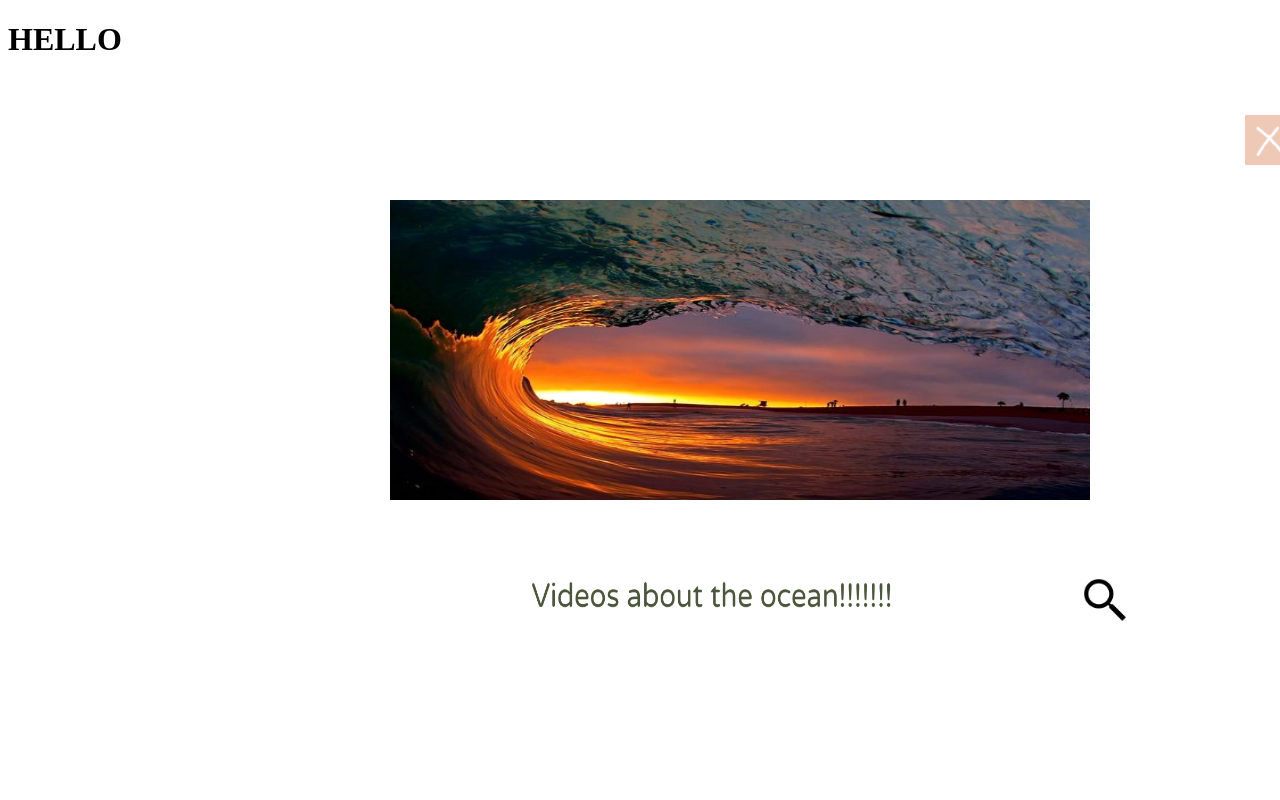
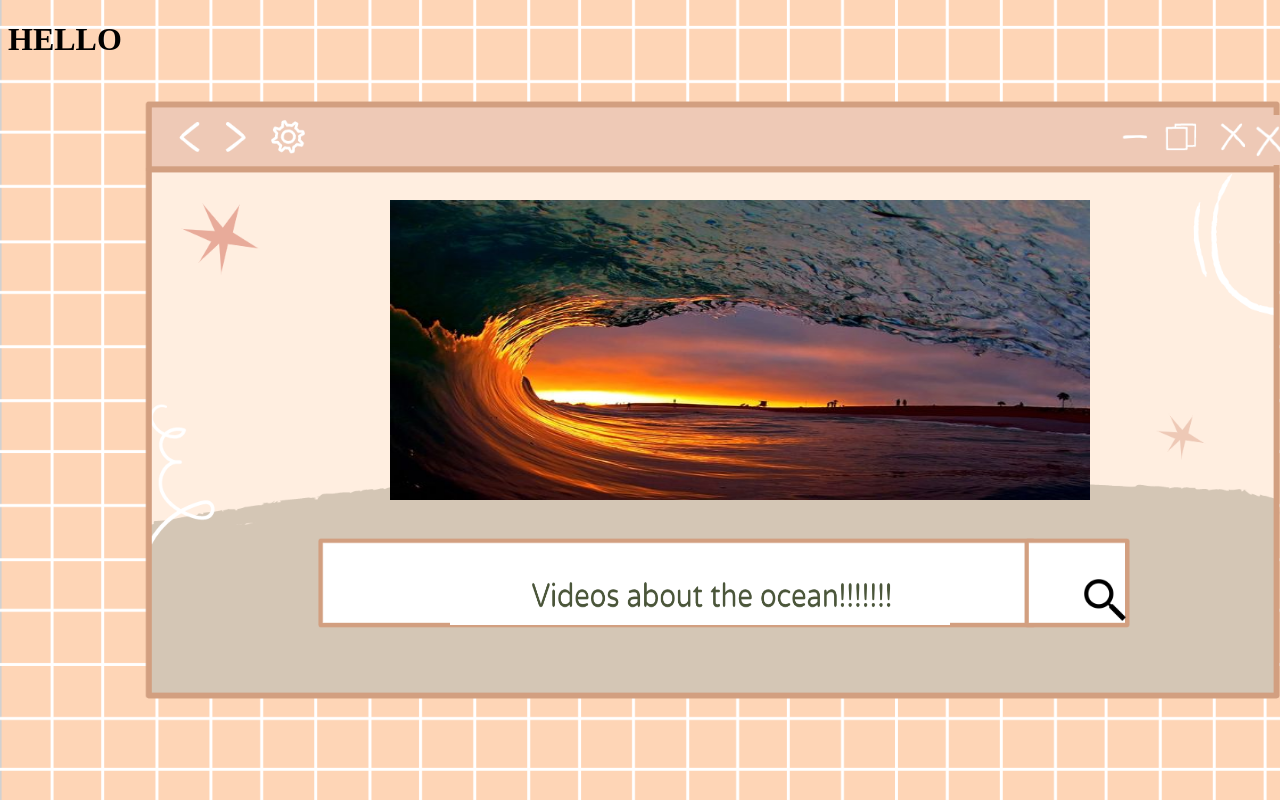
Before and after one commit to Mia010693/oceanconservancy, a plain HTML site: page index.html in a window 1280 px wide. Drawn offline with Linux system fonts and the light colour scheme.

Commit message:
Update styles.css

```diff
--- a/styles.css
+++ b/styles.css
@@ -1,7 +1,7 @@
 
 
 body {
-  background-image: url('images/computer.png');
+  background-image: url('computer.png');
   background-repeat: no-repeat;
   background-attachment: fixed;
   background-size: cover;
```
